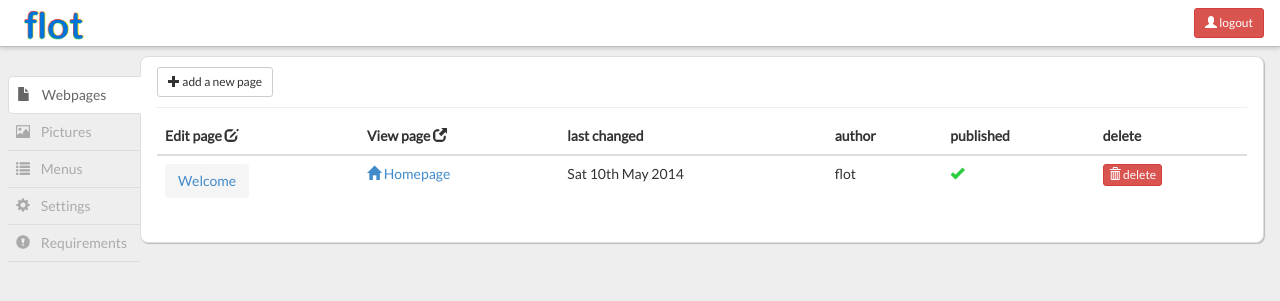
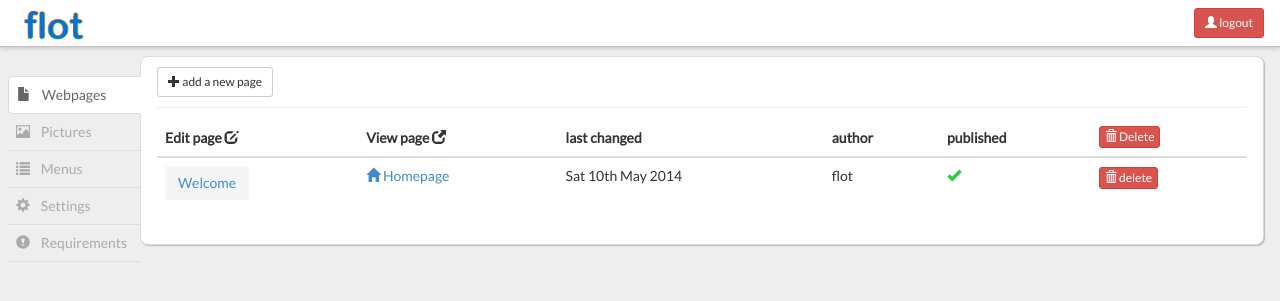
Before and after one commit to samthomson/flot, a PHP site: page /flot_flot/admin/index.php in a window 1280 px wide. Shown: the top 301 px of the page. Run offline with PHP 8.4, Linux system fonts and the light colour scheme; the visitor is signed in with stand-in values (Sample User, id 1); some libraries are stand-ins or nearby versions.

Commit message:
started toggle delete work

```diff
--- a/flot_flot/admin/index.php
+++ b/flot_flot/admin/index.php
@@ -165,7 +165,7 @@
 
 		         		if(count($oa_pages) > 0)
 		         		{
-		         			$hmtl_pages_ui .= '<table id="admin_table_list" class="table table-hover"><thead><tr><th>Edit page&nbsp;<i class="glyphicon glyphicon-edit"></i></th><th>View page&nbsp;<i class="glyphicon glyphicon-new-window"></i></th><th>last changed</th><th>author</th><th>published</th><th>delete</th></tr></thead><tbody>';
+		         			$hmtl_pages_ui .= '<table id="admin_table_list" class="table table-hover"><thead><tr><th>Edit page&nbsp;<i class="glyphicon glyphicon-edit"></i></th><th>View page&nbsp;<i class="glyphicon glyphicon-new-window"></i></th><th>last changed</th><th>author</th><th>published</th><th><a class="btn btn-danger btn-xs"><i class="glyphicon glyphicon-trash"></i>&nbsp;Delete</a></th></tr></thead><tbody>';
 			         		foreach ($oa_pages as $o_page) {
 			         			//
 			         			// get data
```
